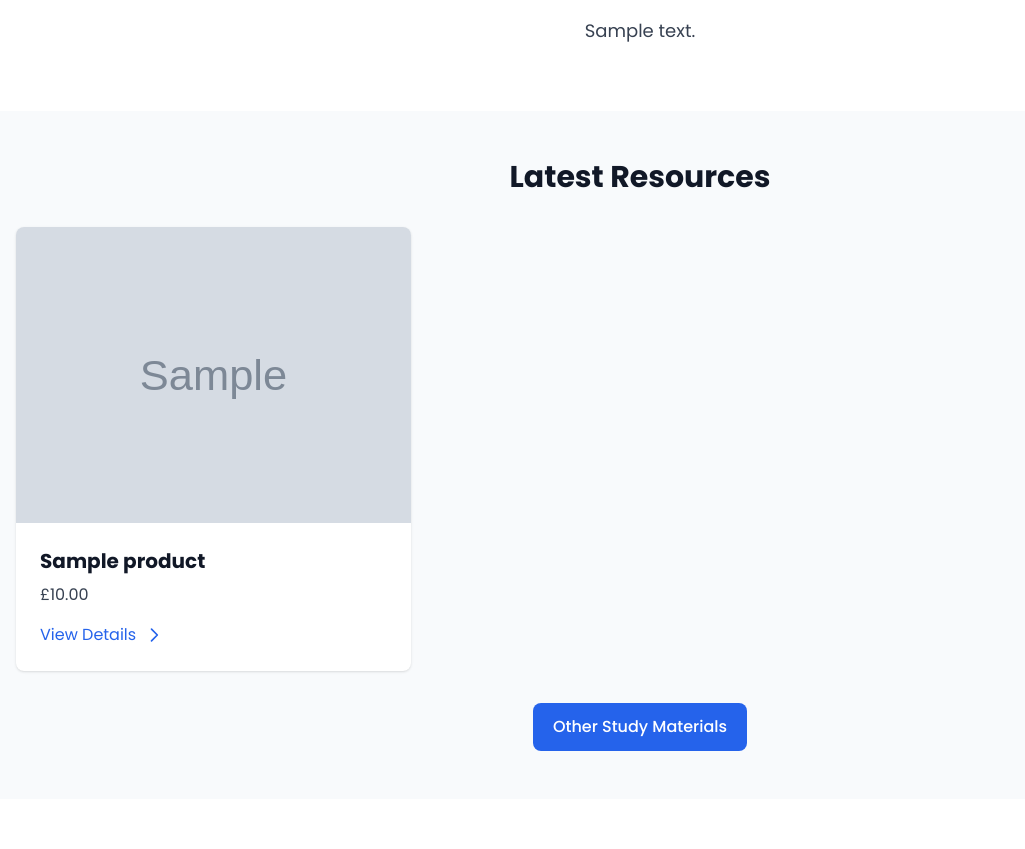
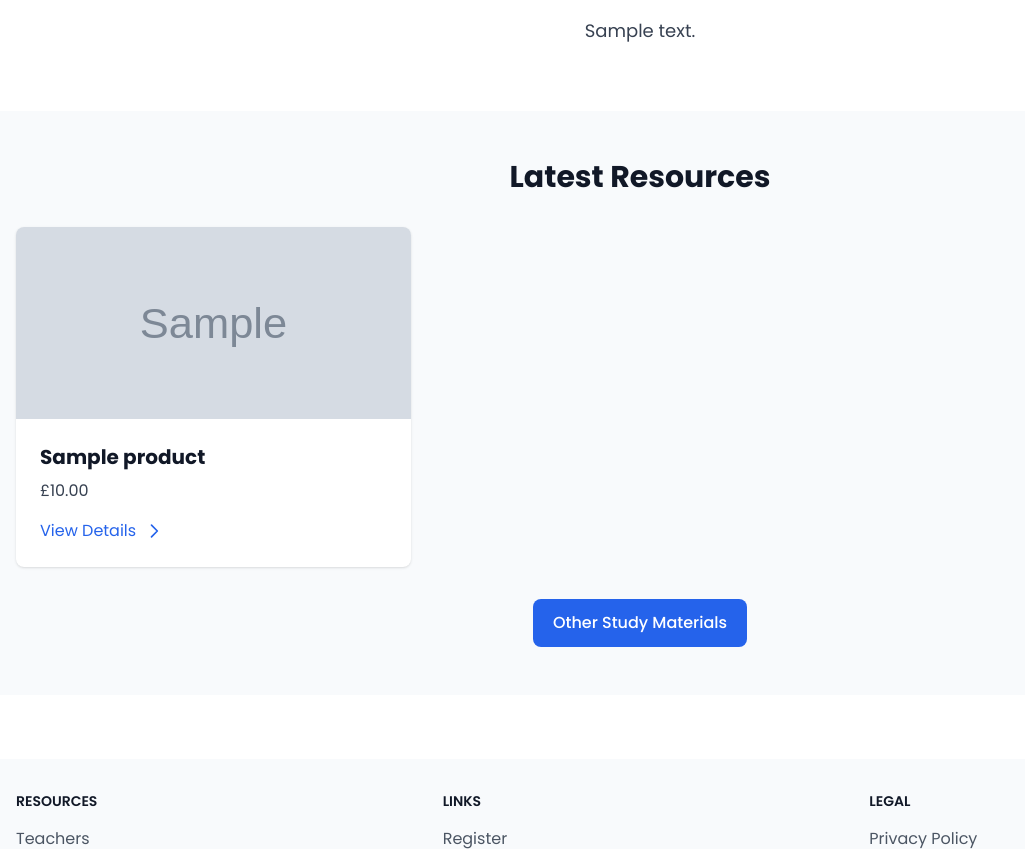
Before and after one commit to todiane/stream, a Django app: template pages/templates/pages/home.html in a window 1280 px wide. Shown: the part 1544-2393 px from the top of the page, without its empty margins (0-1025 px from the left). Run offline with Django 3.2, Linux system fonts and the light colour scheme; the template is opened without the code that fills it: most values are stand-ins (such as "Sample title", 1, 10 or a date in 2020); grey boxes marked "Sample" are stand-in pictures; some libraries are stand-ins or nearby versions.

Commit message:
Amend image size on homepage and title on list.html

```diff
--- a/pages/templates/pages/home.html
+++ b/pages/templates/pages/home.html
@@ -187,13 +187,14 @@
         <h2 class="text-3xl font-extrabold text-center mb-8 text-gray-900 dark:text-white">
             Latest Resources
         </h2>
-
         <div class="grid grid-cols-1 md:grid-cols-3 gap-8">
             {% for product in latest_products %}
             <div class="bg-white shadow rounded-lg overflow-hidden hover:shadow-lg transition-shadow duration-300">
-                {% if product.get_image_url %}
-                <img class="w-full h-64 object-cover" src="{{ product.get_image_url }}" alt="{{ product.title }}">
-                {% endif %}
+                <div class="h-48 w-full overflow-hidden">
+                    {% if product.get_image_url %}
+                    <img class="w-full h-full object-cover" src="{{ product.get_image_url }}" alt="{{ product.title }}">
+                    {% endif %}
+                </div>
                 <div class="p-6">
                     <h3 class="text-xl font-bold mb-2 text-gray-900 dark:text-white">{{ product.title }}</h3>
                     <p class="text-gray-700 dark:text-gray-300 mb-4">
--- a/shop/templates/shop/list.html
+++ b/shop/templates/shop/list.html
@@ -4,7 +4,7 @@
 {% block content %}
 <div class="container mx-auto bg-white px-6 py-12">
     <!-- Title -->
-    <h1 class="text-3xl font-bold mb-6">
+    <h1 class="text-3xl text-center mb-12 font-bold mb-6">
         Stream English Study Materials
     </h1>
 
```
